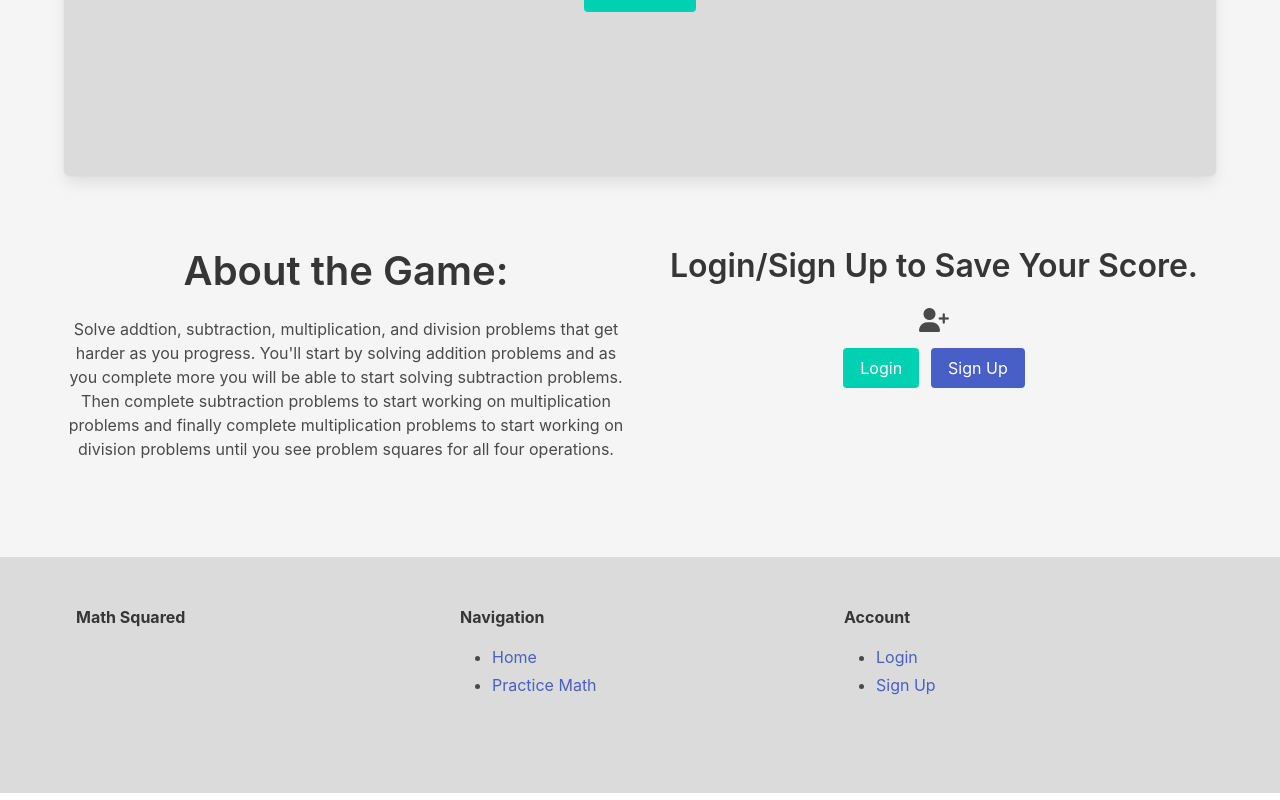
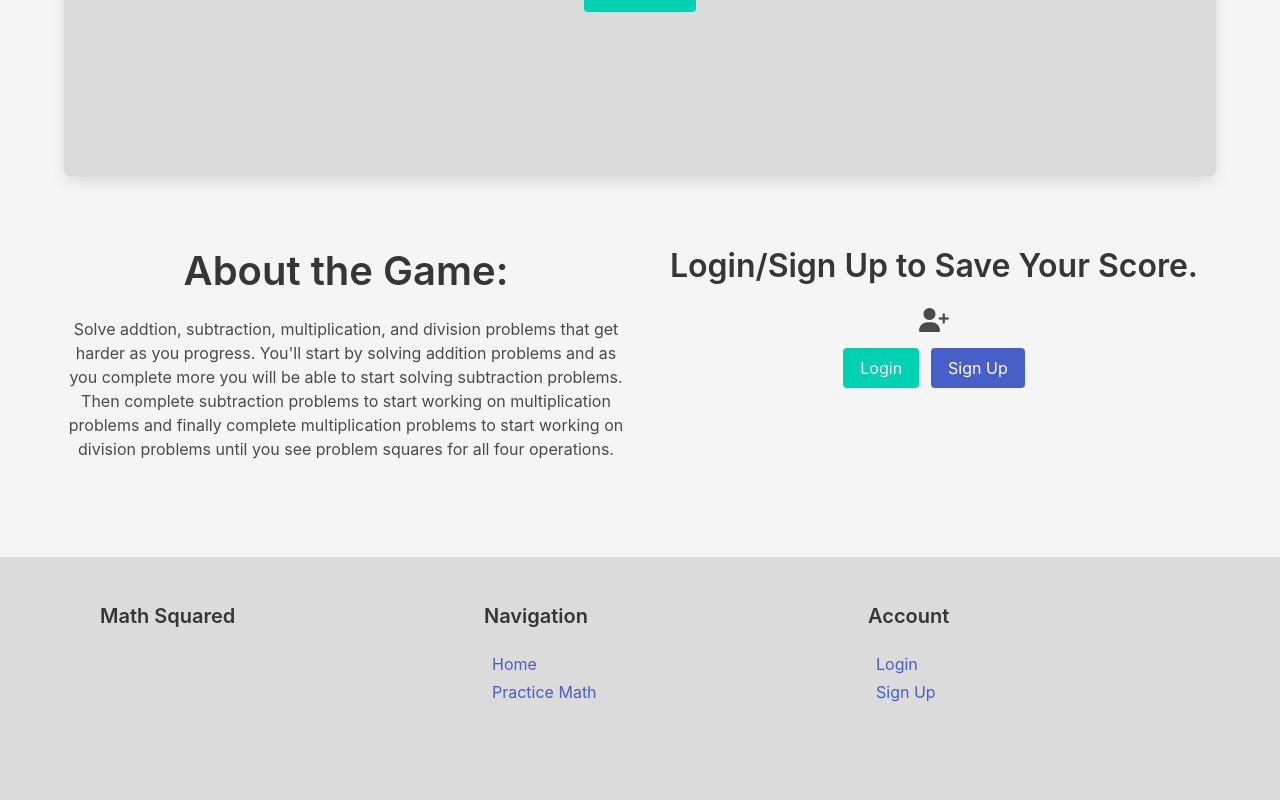
Before and after one commit to quentinikeno/Springboard-SEC-Capstone-2, a React (Create React App) app in the folder frontend/: page / in a window 1280 px wide. Shown: the part 407-1207 px from the top of the page. Built offline with nearby package versions, Linux system fonts and the light colour scheme; no server answers.

Commit message:
Remove list styling for footer.

```diff
--- /dev/null
+++ b/frontend/src/common/Footer.css
@@ -0,0 +1,3 @@
+ul.list {
+	list-style: none;
+}
--- a/frontend/src/common/Footer.js
+++ b/frontend/src/common/Footer.js
@@ -1,6 +1,7 @@
 import { Link } from "react-router-dom";
 import { selectCurrentUser } from "../redux-slices/user/userSlice";
 import { useSelector } from "react-redux";
+import "./Footer.css";
 
 const Footer = () => {
 	const currentUser = useSelector(selectCurrentUser);
@@ -25,11 +26,11 @@ const Footer = () => {
 	return (
 		<footer className="footer mt-6 has-background-grey-lighter">
 			<div className="container content mx-auto columns is-desktop">
-				<div className="column ">
-					<strong>Math Squared</strong>
+				<div className="column">
+					<h4 className="title ml-5">Math Squared</h4>
 				</div>
 				<div className="column">
-					<strong>Navigation</strong>
+					<h4 className="title ml-5">Navigation</h4>
 					<ul className="list">
 						<li className="list-item">
 							<Link to="/">Home</Link>
@@ -40,7 +41,7 @@ const Footer = () => {
 					</ul>
 				</div>
 				<div className="column">
-					<strong>Account</strong>
+					<h4 className="title ml-5">Account</h4>
 					<ul className="list">
 						{currentUser ? profile : loginAndSignup}
 					</ul>
```
